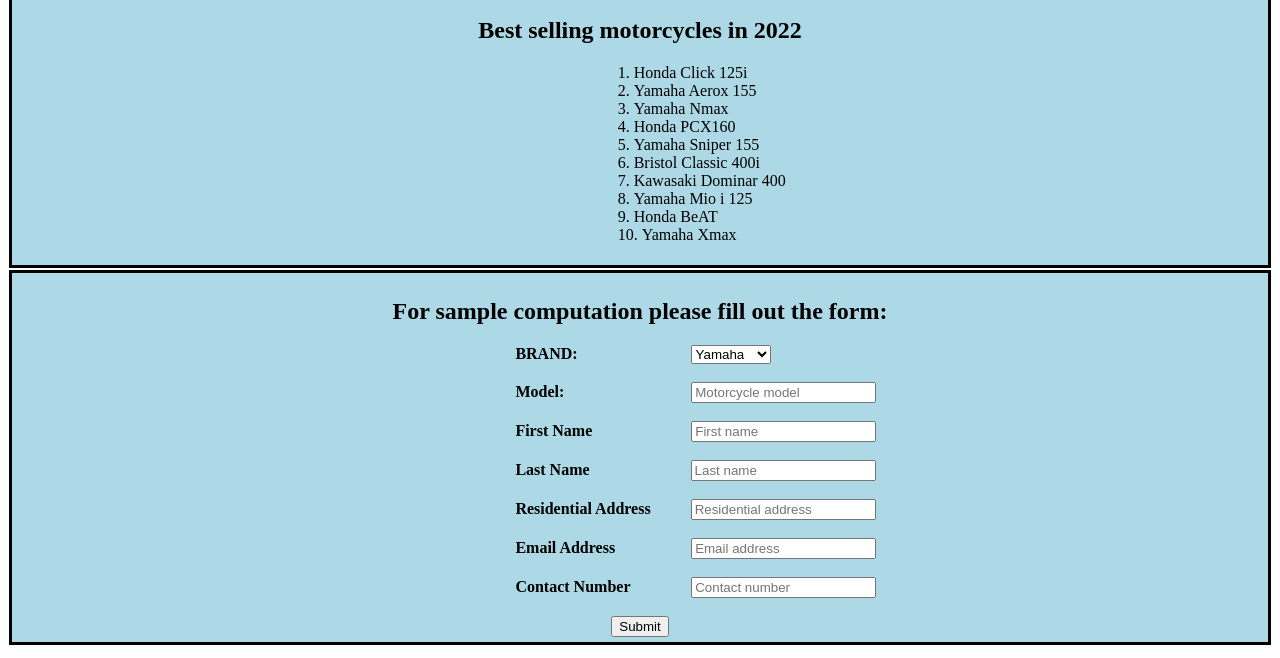
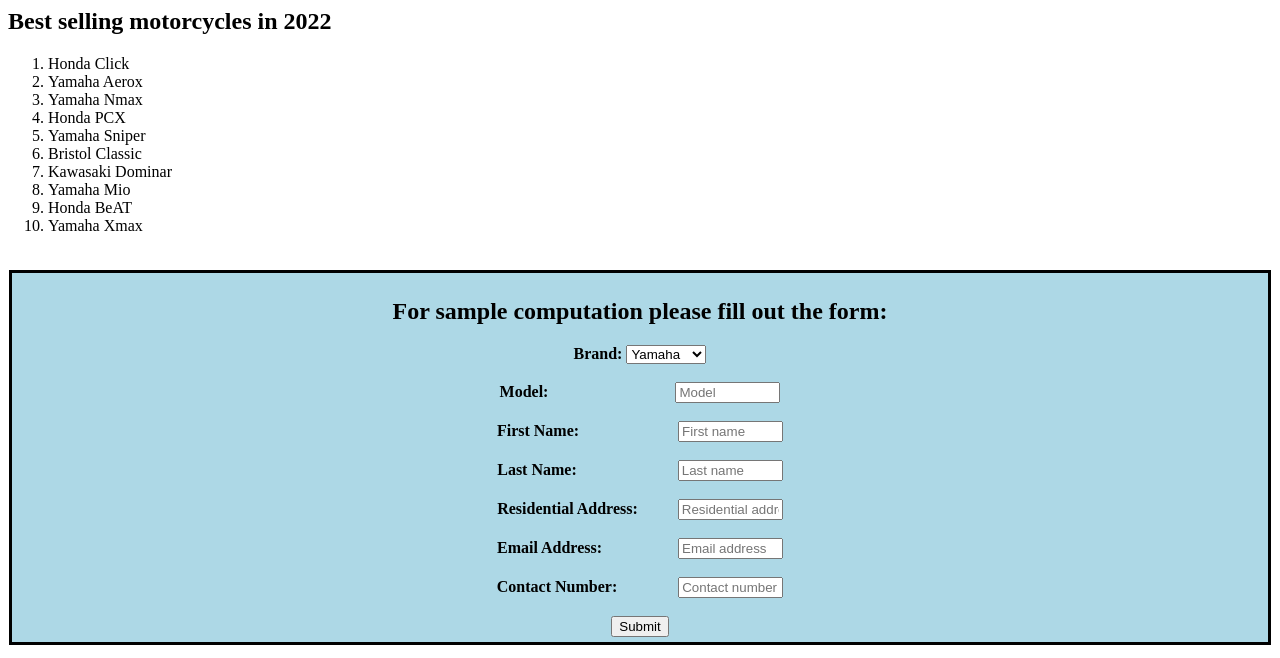
Before and after one commit to Projaytile/Testing2, a plain HTML site: page index.html in a window 1280 px wide. Shown: the part 208-866 px from the top of the page. Drawn offline with Linux system fonts and the light colour scheme.

Commit message:
Update index.html

```diff
--- a/index.html
+++ b/index.html
@@ -30,31 +30,36 @@
         </header>
 
         <body>
+            <div class="container">
             <table>
-                <div class="mc">
+                <div class="box-1">
                     <h2>Best selling motorcycles in 2022</h2>
-                    <ol class="list">
-                        <li>Honda Click 125i</li>
-                        <li>Yamaha Aerox 155</li>
+                    <ol>
+                        <li>Honda Click</li>
+                        <li>Yamaha Aerox</li>
                         <li>Yamaha Nmax</li>
-                        <li>Honda PCX160</li>
-                        <li>Yamaha Sniper 155</li>
-                        <li>Bristol Classic 400i </li>
-                        <li>Kawasaki Dominar 400</li>
-                        <li>Yamaha Mio i 125</li>
+                        <li>Honda PCX</li>
+                        <li>Yamaha Sniper</li>
+                        <li>Bristol Classic</li>
+                        <li>Kawasaki Dominar</li>
+                        <li>Yamaha Mio</li>
                         <li>Honda BeAT</li>
                         <li>Yamaha Xmax</li>
                     </ol>
                 </div>
             </table>
+            <br>
+            <form action="process.php" method="post">
+                <div class="box-2">
 
-            <form action="process.php" method="post">
                 <h2>For sample computation please fill out the form:</h2>
-                <div class="selection">
+                <div class="reqinfo">
                 <div>
                 <strong>
-                <label>BRAND:
-                    <select id="Brands">
+
+                <label>Brand:
+                    <span class="brandinfo">
+                    <select>
                         <option value="Yamaha">Yamaha</option>
                         <option value="Suzuki">Suzuki</option>
                         <option value="Honda">Honda</option>
@@ -65,11 +70,15 @@
                         <option value="CFMoto">CFMoto</option>
                         <option value="Sym">Sym</option>
                     </select>
+                </span>
                 </label>
+
                 </div>
+                <div>
                 <br>
 
                 <label>Model:
+                    <span class="modelinfo">
                     <datalist id="Model">
                         <option value="Honda Click 125i">Honda</option>
                         <option value="Aerox 155">Yamaha</option>
@@ -82,58 +91,83 @@
                         <option value="Xmax">Yamaha</option>
                     </datalist>
 
-                <input type="text" name="Model" list="Model" placeholder="Motorcycle model" id="mModels">
+                <input type="text" name="Model" list="Model" placeholder="Model"
+                id="mModels" size="10px">
+                </span>
                 <br>
                 </label>
+                </div>
                     <div>
                     <br>
-                        <label for="firstName">First Name</label>
+                        <label for="firstName">First Name:
+                        <span class="fninfo">
+
                         <input type="text" name="firstName" placeholder="First name"
-                        id="firstName">
+                        id="firstName"size="10px">
+                        </span>
+                    </label>
                     </div>
                     <div>
                         <br>
-                        <label for="lastName">Last Name</label>
+                        <label for="lastName">Last Name:
+                        <span class="lninfo">
                         <input type="text" name="lastName" placeholder="Last name"
-                        id="lastName">
+                        id="lastName" size="10px">
+                    </span>
+                    </label>
                     </div>
                     <div>
                         <br>
-                        <label for="residentialAddress">Residential Address</label>
+                        <label for="residentialAddress">Residential Address:
+                        <span class="resinfo">
+
                         <input type="text" name="residentialAddress" placeholder="Residential address"
-                        id="residentialAddress">
+                        id="residentialAddress" size="10px">
+
+                    </span>
+                </label>
                     </div>
                     <div>
                         <br>
-                        <label for="Email address">Email Address</label>
+                        <label for="Email address">Email Address:
+                        <span class="eminfo">
                         <input type="email" name="Email address" placeholder="Email address"
-                        id="EmailAddress">
+                        id="EmailAddress" size="10px">
+                    </span>
+                    </label>
                     </div>
                     <div>
                         <br>
-                        <label for="contactNumber">Contact Number</label>
-                        <input type="number" name="contactNumber" placeholder="Contact number"
-                        id="contactNumber">
+                        <label for="contactNumber">Contact Number:
+                            <span class="coinfo">
+                        <input type="text" name="contactNumber" placeholder="Contact number"
+                        id="contactNumber" size="10px">
+                    </span>
+                    </label>
                     </div>
                     <br>
                 </div>
+                        <div class="submit">
                         <input type="submit" name="Submit request">
+                        </div>
             </strong>
+            </div>
             </form>
             <br>
+            </div>
 
-            <div class="mainlink">
-                <li class="link">
+            <div class="box-3">
+                <li class="socmedlink">
                     <a href="https://www.facebook.com/imjayesguerra/"
                         target="_blank"> <img src="Images/facebook.png" height="35">
                     </a>
                 </li>
-                <li class="link">
+                <li class="socmedlink">
                     <a href="https://www.linkedin.com/in/john-ray-esguerra-805186231/"
                         target="_blank"> <img src="Images/linkedin.png" height="35">
                     </a>
                 </li>
-                <li class="link">
+                <li class="socmedlink">
                     <a href="http://esguerratechnology.com/"
                         target="_blank"> <img src="Images/arctic.png" height="35">
                     </a>
```
